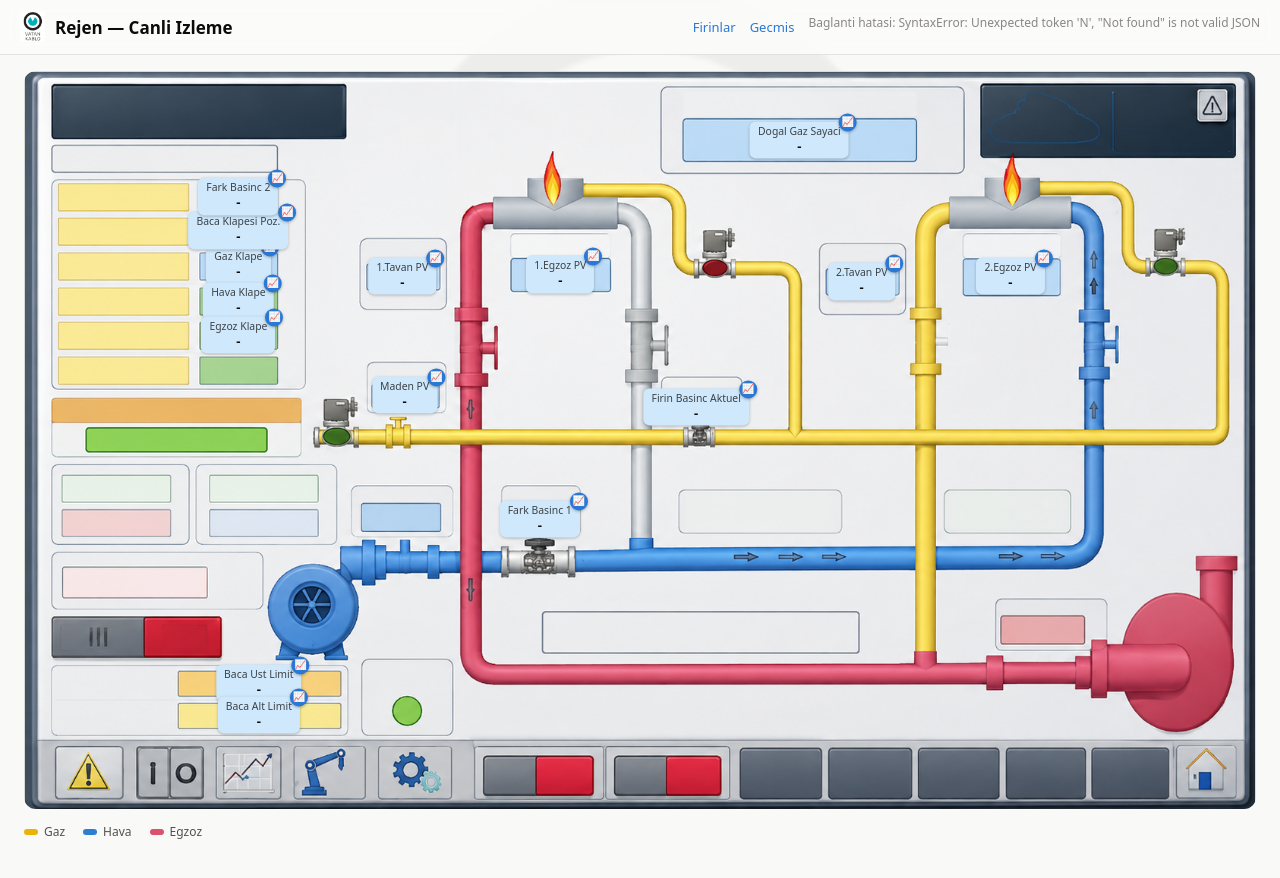
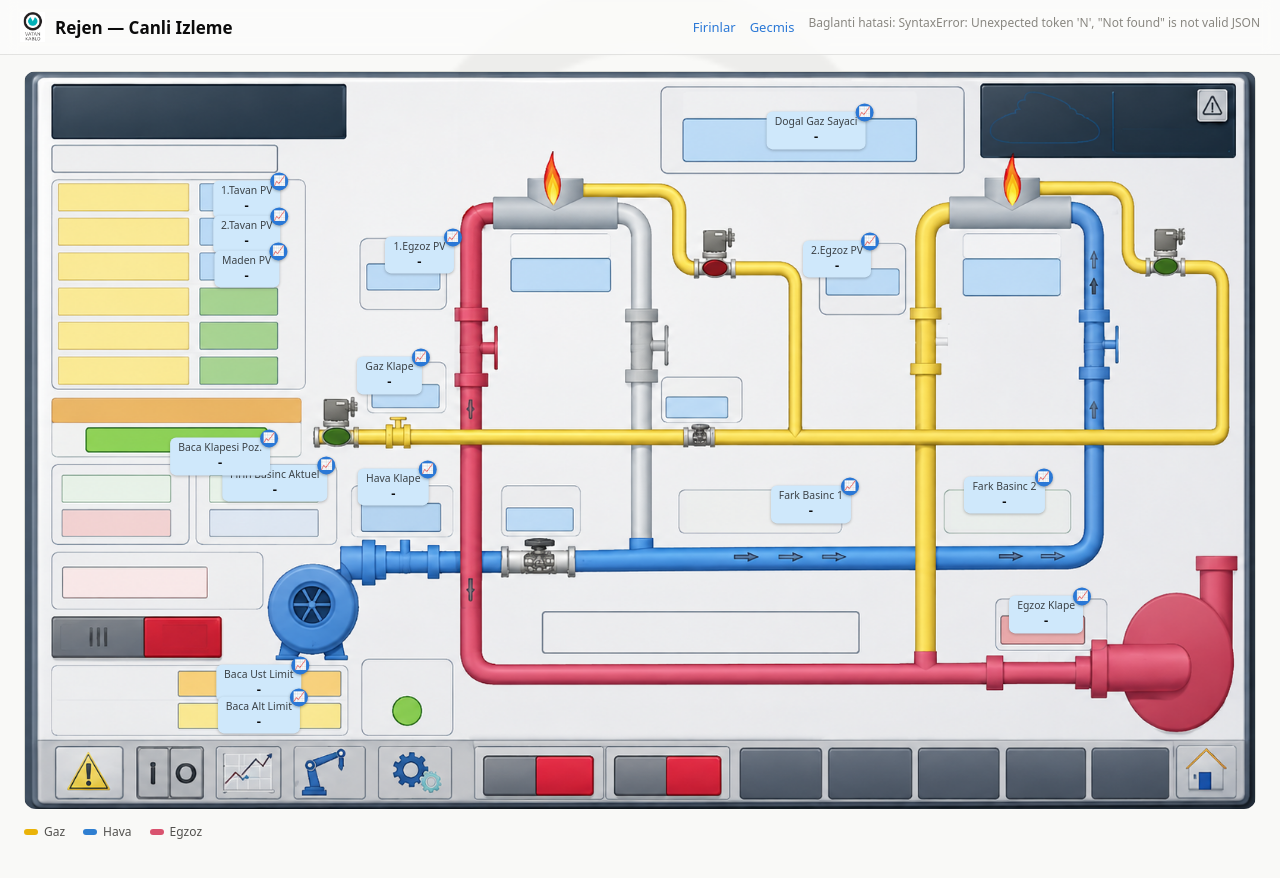
Before and after one commit to Vatan059/VatanKepServer, a website: page public/rejen.html in a window 1280 px wide. Drawn offline with Linux system fonts and the light colour scheme; no server answers.

Commit message:
Rejen: badge konumlari gercek HMI fotografina gore duzeltildi
Onceki oturumda tahmini konumlanan Tavan1/Tavan2/Maden, Fark Basinc 1/2,
Gaz/Hava/Egzoz Klape ve Firin Basinc kutucuklari sahadan cekilen gercek
ekran fotografiyla piksel piksel karsilastirilarak yeniden konumlandi:
- Tavan1/Tavan2/Maden aslinda sol ust listede (yakit/hava panelinin
  yaninda degil), art arda 3 satirda.
- Fark Basinc 1/2 iki ayri, orta/sag taraftaki bos kutu - eskiden ikisi
  de sol paneldeydi.
- Egzoz Klape sag alttaki baca fani pompasinin yanindaki pembe kutu -
  eskiden sol paneldeydi.

```diff
--- a/public/rejen.html
+++ b/public/rejen.html
@@ -151,23 +151,23 @@
   </header>
   <main>
     <div class="stage-wrap" id="stage">
-      <div class="badge" id="badge-gazSayaci" style="left:62.96%; top:9.17%;"></div>
+      <div class="badge" id="badge-gazSayaci" style="left:64.32%; top:7.93%;"></div>
 
-      <div class="badge" id="badge-tavan1" style="left:30.68%; top:27.70%;"></div>
-      <div class="badge" id="badge-tavan2" style="left:68.02%; top:28.42%;"></div>
-      <div class="badge" id="badge-maden" style="left:30.86%; top:43.87%;"></div>
+      <div class="badge" id="badge-tavan1" style="left:18.02%; top:17.30%;"></div>
+      <div class="badge" id="badge-tavan2" style="left:18.02%; top:22.04%;"></div>
+      <div class="badge" id="badge-maden" style="left:18.02%; top:26.78%;"></div>
 
-      <div class="badge" id="badge-egzoz1" style="left:43.52%; top:27.49%;"></div>
-      <div class="badge" id="badge-egzoz2" style="left:80.12%; top:27.70%;"></div>
+      <div class="badge" id="badge-egzoz1" style="left:32.07%; top:24.86%;"></div>
+      <div class="badge" id="badge-egzoz2" style="left:66.02%; top:25.34%;"></div>
 
-      <div class="badge" id="badge-gazKlape" style="left:17.35%; top:26.26%;"></div>
-      <div class="badge" id="badge-havaKlape" style="left:17.35%; top:31.10%;"></div>
-      <div class="badge" id="badge-egzozKlape" style="left:17.35%; top:35.74%;"></div>
+      <div class="badge" id="badge-gazKlape" style="left:29.63%; top:41.19%;"></div>
+      <div class="badge" id="badge-havaKlape" style="left:29.94%; top:56.34%;"></div>
+      <div class="badge" id="badge-egzozKlape" style="left:83.02%; top:73.64%;"></div>
 
-      <div class="badge" id="badge-firinBasinc" style="left:54.57%; top:45.52%;"></div>
-      <div class="badge" id="badge-bacaKlape" style="left:17.35%; top:21.52%;"></div>
-      <div class="badge" id="badge-farkBasinc1" style="left:41.85%; top:60.66%;"></div>
-      <div class="badge" id="badge-farkBasinc2" style="left:17.35%; top:16.89%;"></div>
+      <div class="badge" id="badge-firinBasinc" style="left:20.31%; top:55.82%;"></div>
+      <div class="badge" id="badge-bacaKlape" style="left:15.86%; top:52.21%;"></div>
+      <div class="badge" id="badge-farkBasinc1" style="left:63.89%; top:58.70%;"></div>
+      <div class="badge" id="badge-farkBasinc2" style="left:79.63%; top:57.47%;"></div>
 
       <div class="badge" id="badge-bacaUst" style="left:19.01%; top:82.94%;"></div>
       <div class="badge" id="badge-bacaAlt" style="left:19.01%; top:87.33%;"></div>
```
